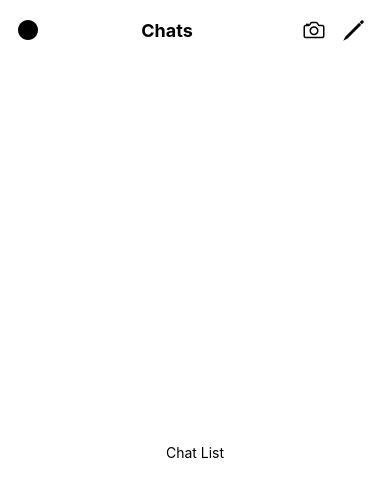
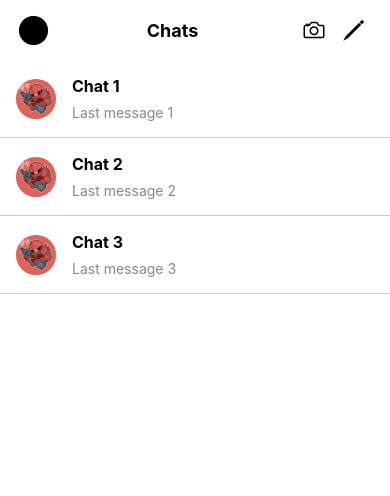
Before and after one commit to thomascvan/wokkytalkie, a React Native app: screen / in a window 390 px wide. Shown: the top 496 px of the page. Built offline with nearby package versions, Linux system fonts and the light colour scheme.

Commit message:
built out ChatTile component

```diff
--- a/components/ChatList.js
+++ b/components/ChatList.js
@@ -1,11 +1,23 @@
-import { useState } from 'react';
-import { StyleSheet, Text, View, TextInput } from 'react-native';
+import React from 'react';
+import { StyleSheet, FlatList } from 'react-native';
+import ChatTile from './ChatTile';
+
+// Dummy conversation data
+const conversations = [
+  { id: '1', title: 'Chat 1', lastMessage: 'Last message 1' },
+  { id: '2', title: 'Chat 2', lastMessage: 'Last message 2' },
+  { id: '3', title: 'Chat 3', lastMessage: 'Last message 3' },
+  // Add more conversation objects as needed
+];
 
 export default function ChatList() {
   return (
-    <View style={styles.container}>
-      <Text>Chat List</Text>
-    </View>
+    <FlatList
+      style={styles.container}
+      data={conversations}
+      keyExtractor={(item) => item.id}
+      renderItem={({ item }) => <ChatTile chat={item} />}
+    />
   );
 }
 
@@ -13,7 +25,5 @@ const styles = StyleSheet.create({
   container: {
     flex: 1,
     backgroundColor: '#fff',
-    alignItems: 'center',
-    justifyContent: 'center',
   },
 });
--- /dev/null
+++ b/components/ChatTile.js
@@ -0,0 +1,50 @@
+import React from 'react';
+import { StyleSheet, View, Text, Image, TouchableOpacity } from 'react-native';
+
+export default function ChatTile({ chat }) {
+  return (
+    <TouchableOpacity style={styles.container}>
+      <View style={styles.iconContainer}>
+        <Image
+          style={styles.icon}
+          source={require('../assets/dummy_icon.webp')} // Replace with your image source
+        />
+      </View>
+      <View style={styles.content}>
+        <Text style={styles.title}>{chat.title}</Text>
+        <Text style={styles.message}>{chat.lastMessage}</Text>
+      </View>
+    </TouchableOpacity>
+  );
+}
+
+const styles = StyleSheet.create({
+  container: {
+    flexDirection: 'row',
+    alignItems: 'center',
+    padding: 16,
+    borderBottomWidth: 1,
+    borderBottomColor: '#ccc',
+  },
+  iconContainer: {
+    marginRight: 16,
+  },
+  icon: {
+    width: 40,
+    height: 40,
+    borderRadius: 20,
+    backgroundColor: '#ccc', // Replace with your desired color or image
+  },
+  content: {
+    flex: 1,
+  },
+  title: {
+    fontSize: 16,
+    fontWeight: 'bold',
+    marginBottom: 8,
+  },
+  message: {
+    fontSize: 14,
+    color: '#888',
+  },
+});
--- a/components/TopBar.js
+++ b/components/TopBar.js
@@ -1,12 +1,12 @@
 import React from 'react';
-import { View, Text, StyleSheet } from 'react-native';
+import { View, Text, StyleSheet } from 'react-native';``
 import { MaterialIcons, Ionicons } from '@expo/vector-icons';
 
 export default function TopBar() {
   return (
     <View style={styles.container}>
       <View style={styles.leftSection}>
-        <MaterialIcons name="circle" size={24} color="#000" />
+        <MaterialIcons name="circle" size={35} color="#000" />
       </View>
       <View style={styles.centerSection}>
         <Text style={styles.title}>Chats</Text>
```
Also changed, not shown: assets/dummy_icon.webp (added).
